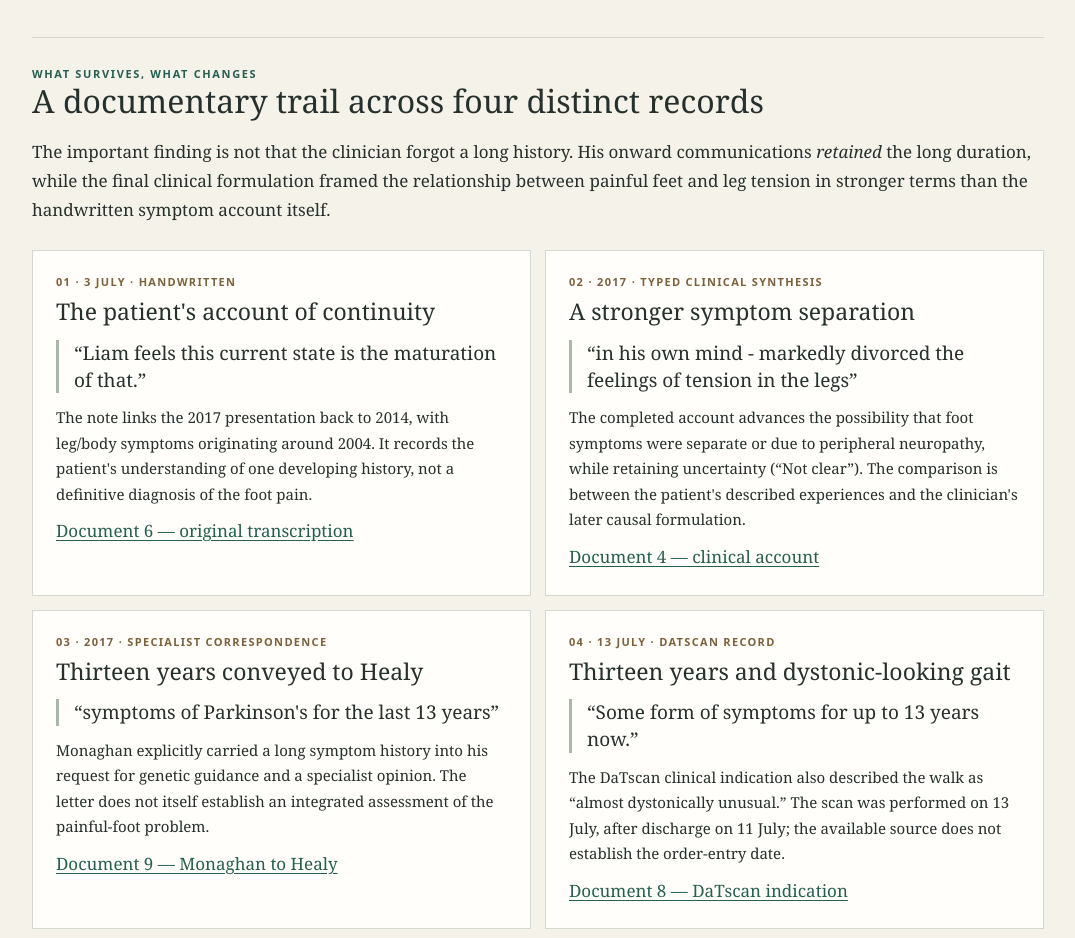
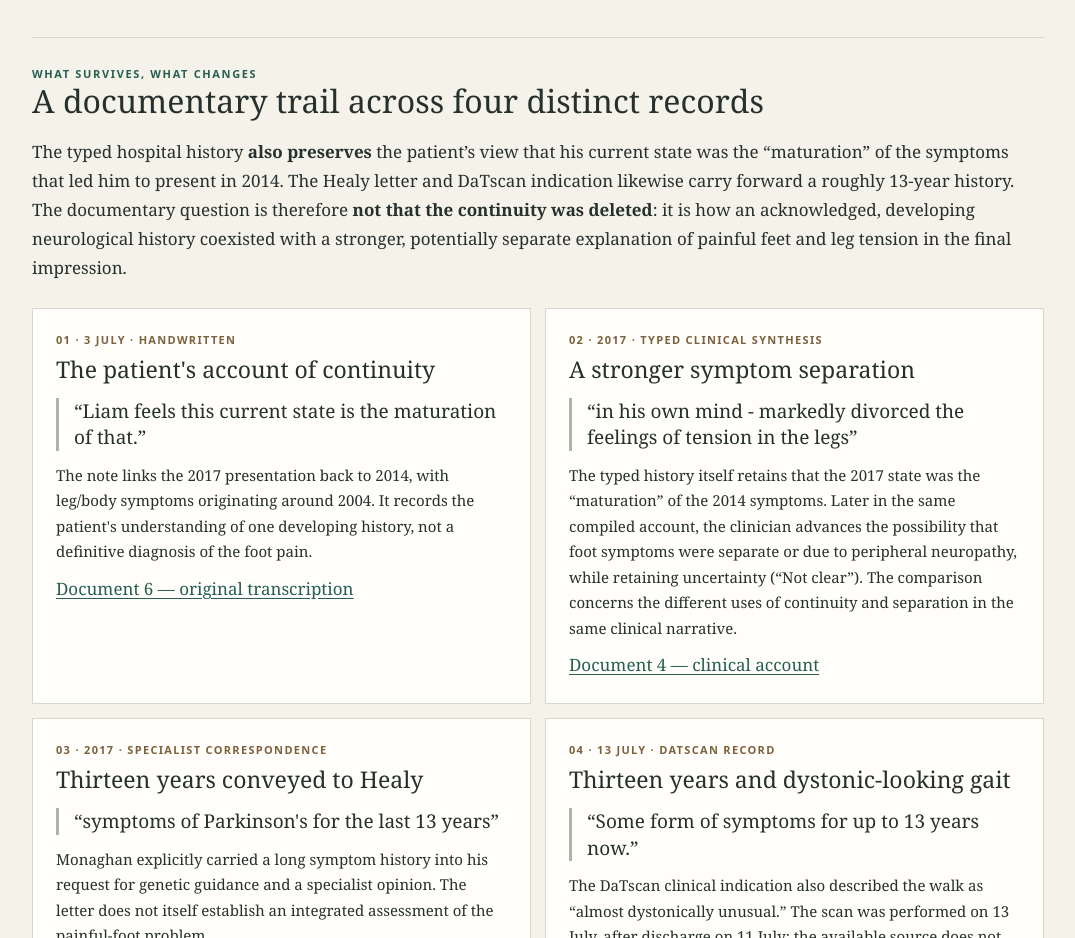
Before and after one commit to TitanicParker/Ms-Tansey, a plain HTML site: page smoking-gun.html in a window 1280 px wide. Shown: the part 1340-2278 px from the top of the page, without its empty margins (102-1177 px from the left). Drawn offline with Linux system fonts and the light colour scheme.

Commit message:
Clarify maturation link persists in typed history alongside stronger foot separation

```diff
--- a/smoking-gun.html
+++ b/smoking-gun.html
@@ -10,9 +10,9 @@
 <div class="page"><a href="document_06_manuscript.jpg"><img src="document_06_manuscript.jpg" alt="Original handwritten interview, page 2, 3 July 2017" loading="lazy"></a><strong>Page 2 · Continuity and earliest onset</strong><p>“Liam feels this current state is the maturation of that.” The note then traces leg/body symptoms to 2004.</p><a href="Margaret_Tansey.html#document-6">Read Document 6 and transcription</a></div>
 <div class="page"><a href="document_07_manuscript.jpg"><img src="document_07_manuscript.jpg" alt="Original handwritten interview, page 3, 3 July 2017" loading="lazy"></a><strong>Page 3 · The foot-history distinction</strong><p>“Began to be aware that foot pain &amp; leg tension weren't the same [as the leg pain settled].”</p><a href="Margaret_Tansey.html#document-7">Read Document 7 and transcription</a></div>
 </div><p class="note">Images are the original handwritten-page assets; the quoted wording follows the source transcription. Square-bracketed phrases in the transcription indicate editorial clarification and should not be mistaken for literal handwritten wording.</p></section>
-<section class="step" aria-labelledby="trail"><div class="eyebrow">What survives, what changes</div><h2 id="trail">A documentary trail across four distinct records</h2><p>The important finding is not that the clinician forgot a long history. His onward communications <em>retained</em> the long duration, while the final clinical formulation framed the relationship between painful feet and leg tension in stronger terms than the handwritten symptom account itself.</p>
+<section class="step" aria-labelledby="trail"><div class="eyebrow">What survives, what changes</div><h2 id="trail">A documentary trail across four distinct records</h2><p>The typed hospital history <strong>also preserves</strong> the patient’s view that his current state was the “maturation” of the symptoms that led him to present in 2014. The Healy letter and DaTscan indication likewise carry forward a roughly 13-year history. The documentary question is therefore <strong>not that the continuity was deleted</strong>: it is how an acknowledged, developing neurological history coexisted with a stronger, potentially separate explanation of painful feet and leg tension in the final impression.</p>
 <div class="trail"><article class="evidence"><div class="number">01 · 3 July · Handwritten</div><h3>The patient's account of continuity</h3><blockquote>“Liam feels this current state is the maturation of that.”</blockquote><p>The note links the 2017 presentation back to 2014, with leg/body symptoms originating around 2004. It records the patient's understanding of one developing history, not a definitive diagnosis of the foot pain.</p><a href="Margaret_Tansey.html#document-6">Document 6 — original transcription</a></article>
-<article class="evidence"><div class="number">02 · 2017 · Typed clinical synthesis</div><h3>A stronger symptom separation</h3><blockquote>“in his own mind - markedly divorced the feelings of tension in the legs”</blockquote><p>The completed account advances the possibility that foot symptoms were separate or due to peripheral neuropathy, while retaining uncertainty (“Not clear”). The comparison is between the patient's described experiences and the clinician's later causal formulation.</p><a href="Margaret_Tansey.html#document-4">Document 4 — clinical account</a></article>
+<article class="evidence"><div class="number">02 · 2017 · Typed clinical synthesis</div><h3>A stronger symptom separation</h3><blockquote>“in his own mind - markedly divorced the feelings of tension in the legs”</blockquote><p>The typed history itself retains that the 2017 state was the “maturation” of the 2014 symptoms. Later in the same compiled account, the clinician advances the possibility that foot symptoms were separate or due to peripheral neuropathy, while retaining uncertainty (“Not clear”). The comparison concerns the different uses of continuity and separation in the same clinical narrative.</p><a href="Margaret_Tansey.html#document-4">Document 4 — clinical account</a></article>
 <article class="evidence"><div class="number">03 · 2017 · Specialist correspondence</div><h3>Thirteen years conveyed to Healy</h3><blockquote>“symptoms of Parkinson's for the last 13 years”</blockquote><p>Monaghan explicitly carried a long symptom history into his request for genetic guidance and a specialist opinion. The letter does not itself establish an integrated assessment of the painful-foot problem.</p><a href="Margaret_Tansey.html#document-9">Document 9 — Monaghan to Healy</a></article>
 <article class="evidence"><div class="number">04 · 13 July · DaTscan record</div><h3>Thirteen years and dystonic-looking gait</h3><blockquote>“Some form of symptoms for up to 13 years now.”</blockquote><p>The DaTscan clinical indication also described the walk as “almost dystonically unusual.” The scan was performed on 13 July, after discharge on 11 July; the available source does not establish the order-entry date.</p><a href="Margaret_Tansey.html#document-8">Document 8 — DaTscan indication</a></article></div>
 <p><strong>What this establishes:</strong> a continuous history was recorded at interview and used in later clinical communications. <strong>What remains to be examined:</strong> how the completed narrative moved from the patient's distinction between sensations to a potentially separate causal explanation for the feet, and whether the linked referral question received an adequate clinical answer.</p></section>
```
